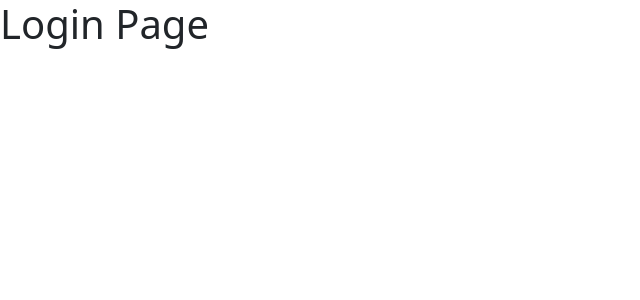
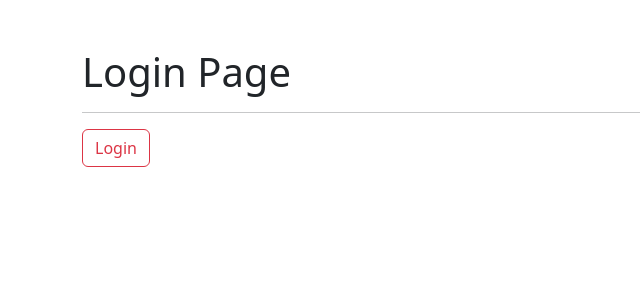
Before and after one commit to king-beard/heroes-spa, a React (Vite) app: page /login in a window 1280 px wide. Shown: the top 300 px of the page, without its empty margins (0-640 px from the left). Built offline with nearby package versions, Linux system fonts and the light colour scheme.

Commit message:
useNavigate

```diff
--- a/src/auth/pages/LoginPage.jsx
+++ b/src/auth/pages/LoginPage.jsx
@@ -1,9 +1,20 @@
 import { Fragment } from "react"
+import { useNavigate } from "react-router-dom"
 
 export const LoginPage = () => {
+
+  const navigate = useNavigate()
+
+  const onLogin = () => {
+    navigate("/marvel", { replace : true })
+  }
+
   return (
-    <Fragment>
+    <div className="container mt-5">
       <h1>Login Page</h1>
-    </Fragment>
+      <hr />
+
+      <button className="btn btn-outline-danger" onClick={ onLogin }>Login</button>
+    </div>
   )
 }
--- a/src/ui/components/Navbar.jsx
+++ b/src/ui/components/Navbar.jsx
@@ -1,6 +1,13 @@
-import { Link, NavLink } from 'react-router-dom';
+import { Link, NavLink, useNavigate } from 'react-router-dom';
 
 export const Navbar = () => {
+
+  const navigate = useNavigate()
+
+  const onLogout = () => {
+    navigate("/login", { replace : true })
+  }
+
   return (
     <nav className="navbar navbar-expand-sm navbar-light mb-3 p-2">
       <Link
@@ -41,7 +48,7 @@
       <div className="navbar-collapse collapse w-100 order-3 dual-collapse2 d-flex justify-content-end">
         <ul className="navbar-nav ml-auto">
           <span className="nav-item nav-link text-danger">king beard</span>
-          <button className="nav-item nav-link btn">Logout</button>
+          <button className="nav-item nav-link btn" onClick={ onLogout }>Logout</button>
         </ul>
       </div>
     </nav>
```
Also changed, not shown: src/auth/pages/index.js (renamed from src/auth/pages/index.jsx).
